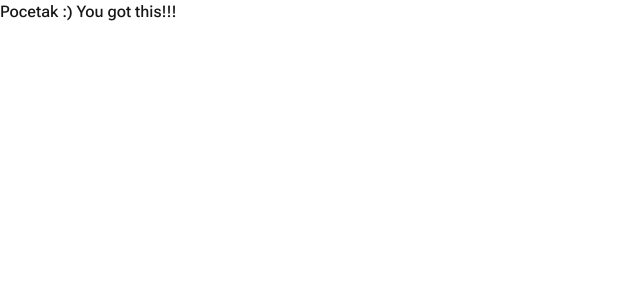
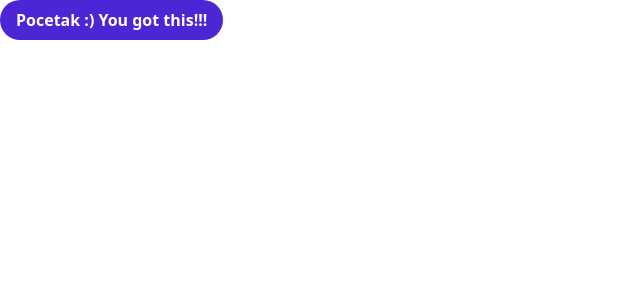
Before and after one commit to Helena2402/front_end_test, a Next.js app: page / in a window 1280 px wide. Shown: the top 300 px of the page, without its empty margins (0-640 px from the left). Built offline with nearby package versions, Linux system fonts and the light colour scheme.

Commit message:
Button classes added

```diff
--- a/src/app/globals.css
+++ b/src/app/globals.css
@@ -33,6 +33,19 @@ body {
   .body{
     @apply font-Roboto font-medium
   }
+
+  .customButton{
+    @apply py-2 px-4 rounded-full font-bold
+  }
+
+  .customPrimaryButton{
+    @apply bg-buttonBlue hover:bg-gradient-to-b from-buttonPurple to-buttonBlue text-white
+  }
+
+  .customSecondaryButton{
+    @apply bg-transparent border border-buttonBlue text-buttonBlue hover:border-buttonPurple hover:text-buttonPurple
+  }
+
 }
 
 @layer utilities {
--- a/src/app/page.tsx
+++ b/src/app/page.tsx
@@ -3,7 +3,7 @@ import Image from "next/image";
 export default function Home() {
   return (
     <div>
-      <p className="body">Pocetak :) You got this!!!</p>
+      <button className="customButton customPrimaryButton">Pocetak :) You got this!!!</button>
 
     </div>
   );
--- a/tailwind.config.ts
+++ b/tailwind.config.ts
@@ -11,6 +11,8 @@ const config: Config = {
       colors: {
         background: "var(--background)",
         foreground: "var(--foreground)",
+        buttonBlue : "#4c25d4",
+        buttonPurple : "#a013a7",
       },
       fontFamily:{
         'Roboto' : ['Roboto Flex', 'system-ui']
```
